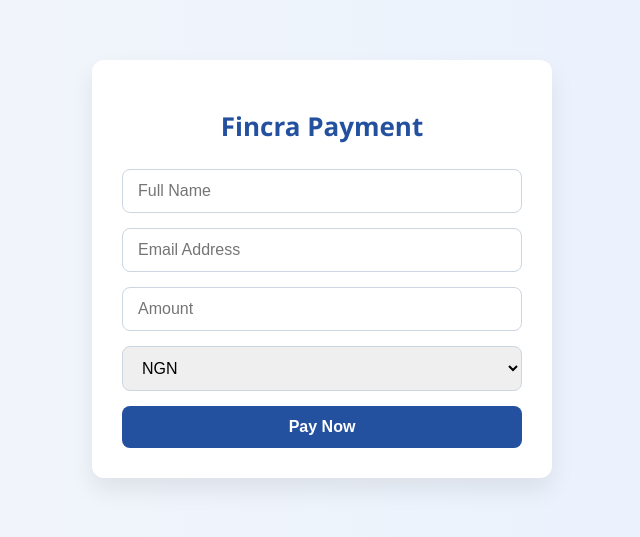
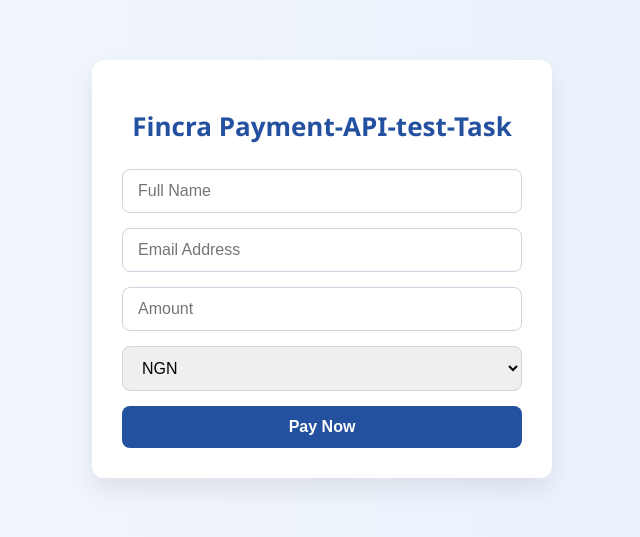
Before and after one commit to thompsongwill/fin-api-test, a React (Create React App) app in the folder frontend/: page / in a window 1280 px wide. Shown: the part 171-708 px from the top of the page, without its empty margins (318-958 px from the left). Built offline with nearby package versions, Linux system fonts and the light colour scheme.

Commit message:
page title update

```diff
--- a/frontend/src/App.js
+++ b/frontend/src/App.js
@@ -39,7 +39,7 @@
   return (
     <div className="app-container">
       <div className="form-card">
-        <h1 className="form-title">Fincra Payment</h1>
+        <h1 className="form-title">Fincra Payment-API-test-Task</h1>
         <form onSubmit={handleSubmit} className="payment-form">
           <input
             type="text"
```
